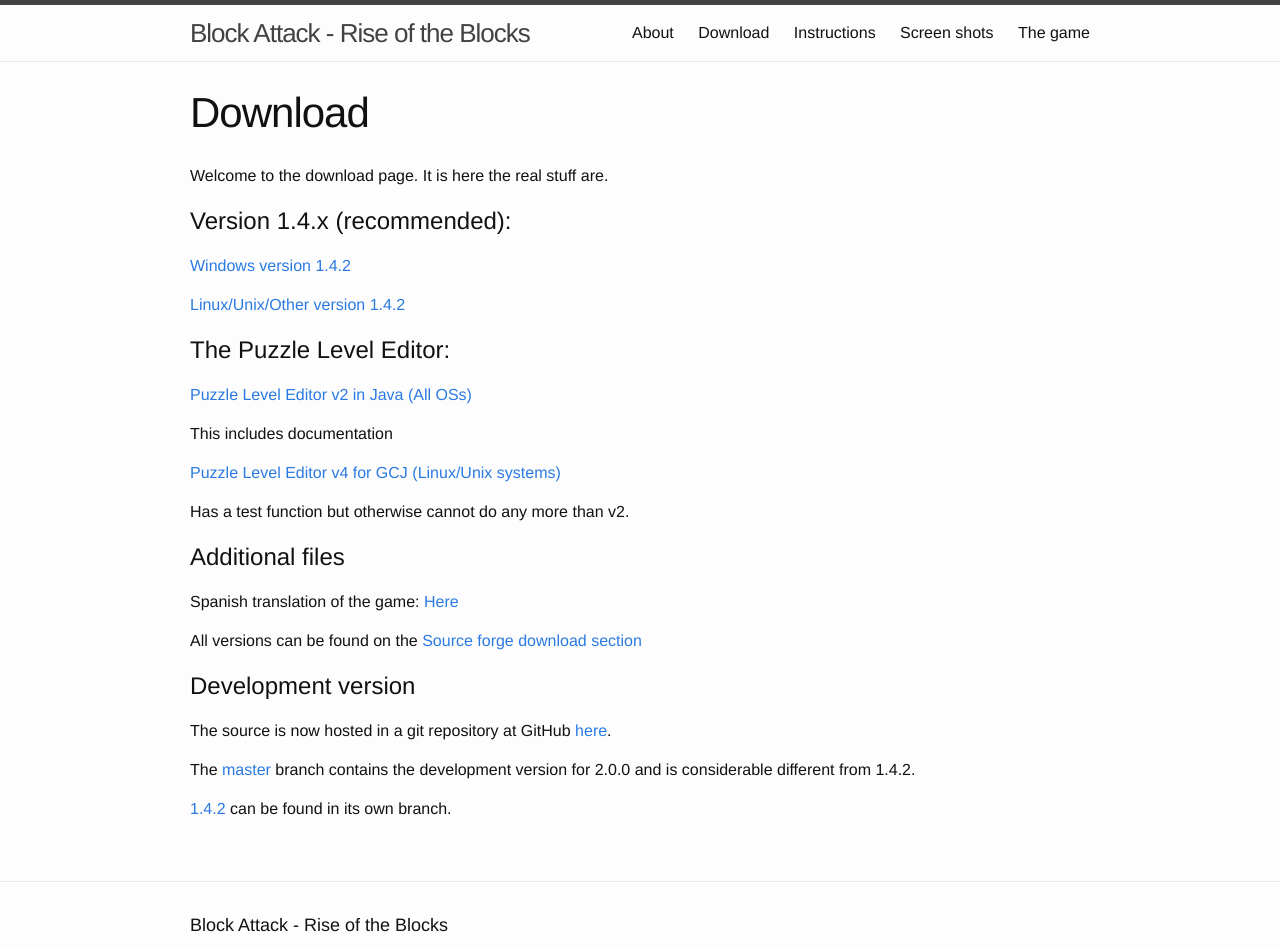
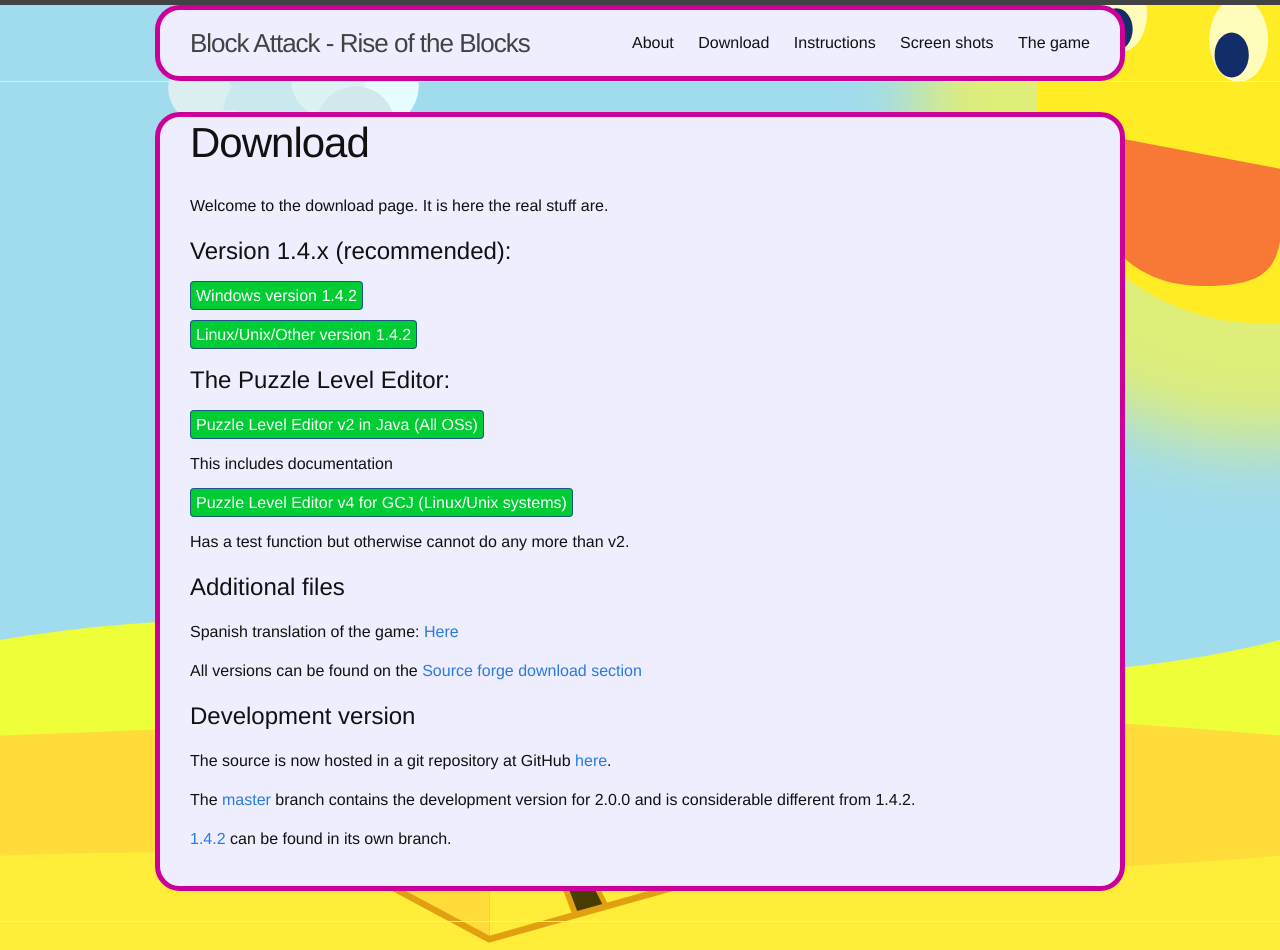
Before and after one commit to blockattack/blockattack-www, a Jekyll site: the page built from download.md, in a window 1280 px wide. Shown: the top 950 px of the page. Built offline with Jekyll 4.4.1, drawn with Linux system fonts in a browser that asks for light colours; grey boxes are pictures that could not be loaded.

Commit message:
Added a bit of styling to the page

```diff
--- a/_sass/_base.scss
+++ b/_sass/_base.scss
@@ -21,6 +21,10 @@
     color: $text-color;
     background-color: $background-color;
     -webkit-text-size-adjust: 100%;
+    background-image: url('/images/background.svg');
+    background-repeat: no-repeat;
+    background-size: cover;
+    background-attachment: fixed;
 }
 
 
@@ -160,6 +164,11 @@
     margin-left: auto;
     padding-right: $spacing-unit;
     padding-left: $spacing-unit;
+border: 5px solid 	#cc0099;
+ border-radius: 25px;
+background-color: #eef;
+padding-top: 5px;
+padding-bottom: 5px;
     @extend %clearfix;
 
     @include media-query($on-laptop) {
@@ -203,6 +212,29 @@
     }
 }
 
+.download-link {
+    padding: 5px 5px;
+    background: #00CC33;
+    -webkit-border-radius: 4px;
+    -moz-border-radius: 4px;
+    border-radius: 4px;
+    border: solid 1px #20538D;
+    color: white;
+}
+
+.download-link:link {
+color: white;
+}
+.download-link:visited {
+color: white;
+}
+.download-link:hover {
+color: white;
+}
+.download-link:active {
+color: white;
+}
+
 
 /* From https://simplesharingbuttons.com/ */
 
--- a/download.md
+++ b/download.md
@@ -8,17 +8,17 @@
 
 # Version 1.4.x (recommended):
 
-[Windows version 1.4.2](http://downloads.sourceforge.net/blockattack/BlockAttackSetup-1.4.2.exe?use_mirror=osdn)
+[Windows version 1.4.2](http://downloads.sourceforge.net/blockattack/BlockAttackSetup-1.4.2.exe?use_mirror=osdn){:class="download-link"}
 
-[Linux/Unix/Other version 1.4.2](http://downloads.sourceforge.net/blockattack/blockattack-1.4.2.tar.bz2?use_mirror=osdn)
+[Linux/Unix/Other version 1.4.2](http://downloads.sourceforge.net/blockattack/blockattack-1.4.2.tar.bz2?use_mirror=osdn){:class="download-link"}
 
 # The Puzzle Level Editor:
 
-[Puzzle Level Editor v2 in Java (All OSs)](http://prdownloads.sourceforge.net/blockattack/BlockAttackLevelEditor2_Java.zip?download)
+[Puzzle Level Editor v2 in Java (All OSs)](http://prdownloads.sourceforge.net/blockattack/BlockAttackLevelEditor2_Java.zip?download){:class="download-link"}
 
 This includes documentation
 
-[Puzzle Level Editor v4 for GCJ (Linux/Unix systems)](http://prdownloads.sourceforge.net/blockattack/blockattackeditor-4.tar.gz?download)
+[Puzzle Level Editor v4 for GCJ (Linux/Unix systems)](http://prdownloads.sourceforge.net/blockattack/blockattackeditor-4.tar.gz?download){:class="download-link"}
 
 Has a test function but otherwise cannot do any more than v2.
 
```
Also changed, not shown: _posts/2016-03-20-preview_of_2_0_0_as_of_2016_03_20.markdown (+5 -3 lines), images/background.svg (added).
